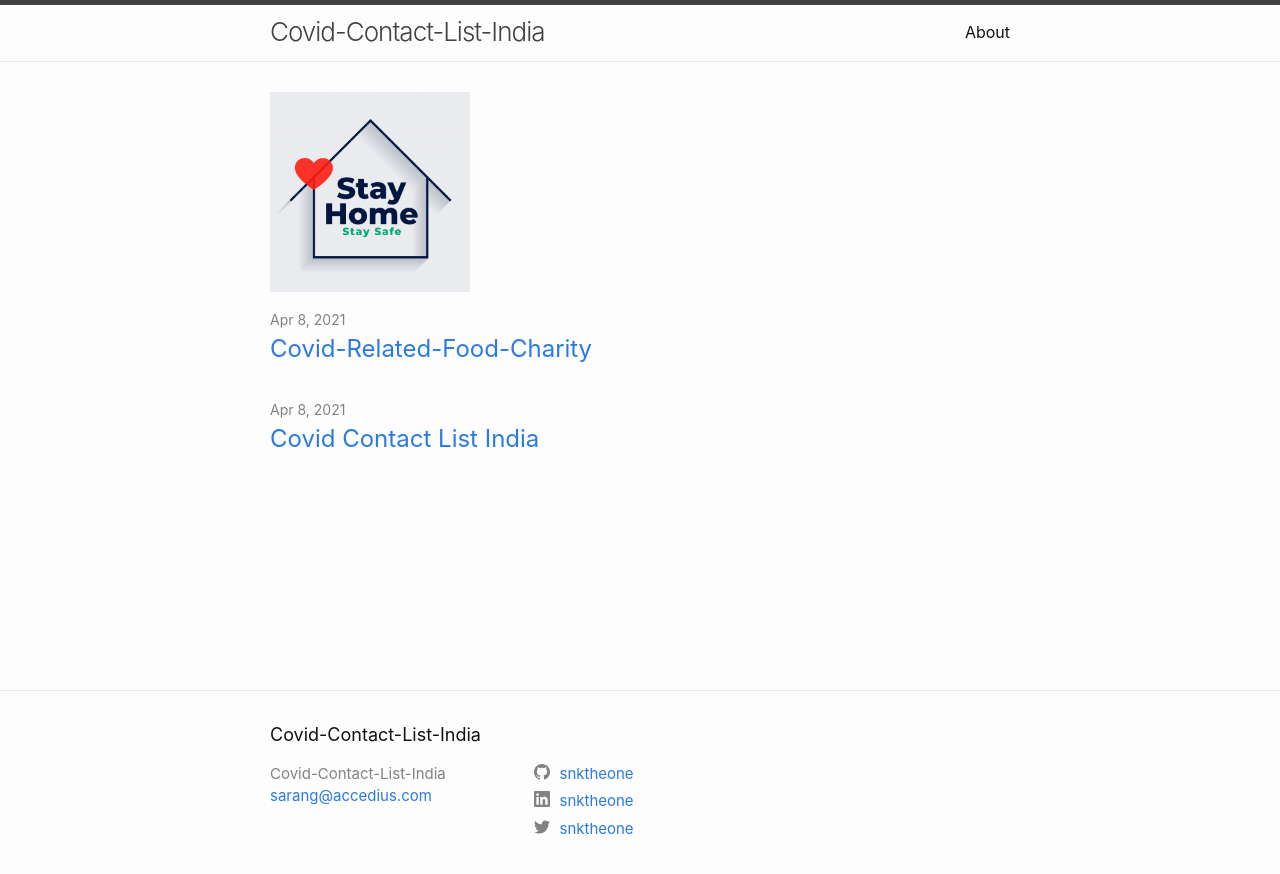
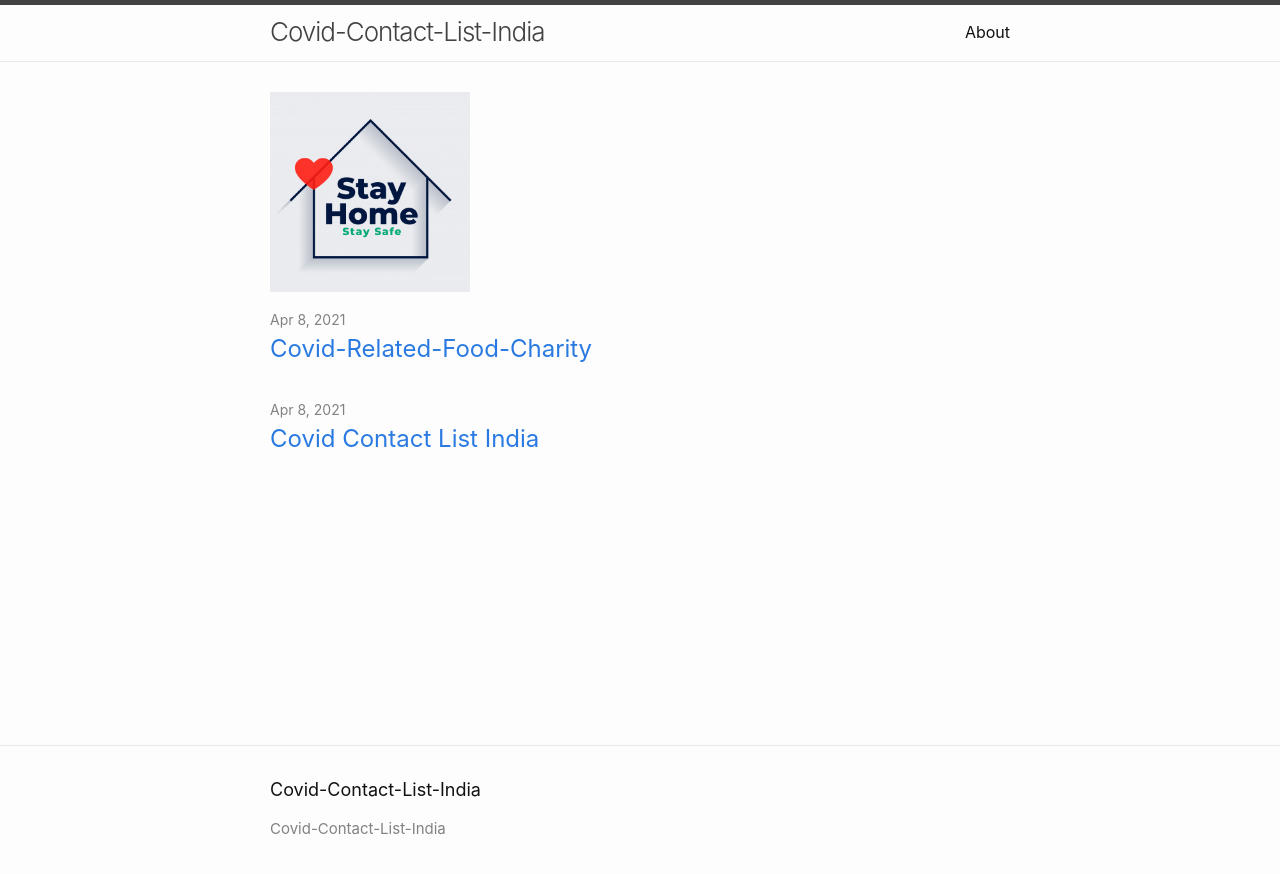
Before and after one commit to Snktheone/covid-contact-list-india, a Jekyll site: the page built from index.markdown, in a window 1280 px wide. Shown: the top 874 px of the page. Built offline with Jekyll 4.4.1, drawn with Linux system fonts in a browser that asks for light colours; part of the change alters nothing that is shown.

```diff
--- a/_config.yml
+++ b/_config.yml
@@ -19,13 +19,13 @@
 # in the templates via {{ site.myvariable }}.
 
 title: Covid-Contact-List-India
-email: sarang@accedius.com
+#email: sarang@accedius.com
 description: >- # this means to ignore newlines until "baseurl:"
 baseurl: # the subpath of your site, e.g. /blog
-url: snktheone.github.io/covid-contact-list-list
-twitter_username: snktheone
-github_username:  snktheone
-linkedin_username: snktheone
+url: snktheone.github.io/covid-contact-list-india
+#twitter_username: snktheone
+#github_username:  snktheone
+#linkedin_username: snktheone
 
 # Build settings
 theme: jekyll-theme-minimal
```
